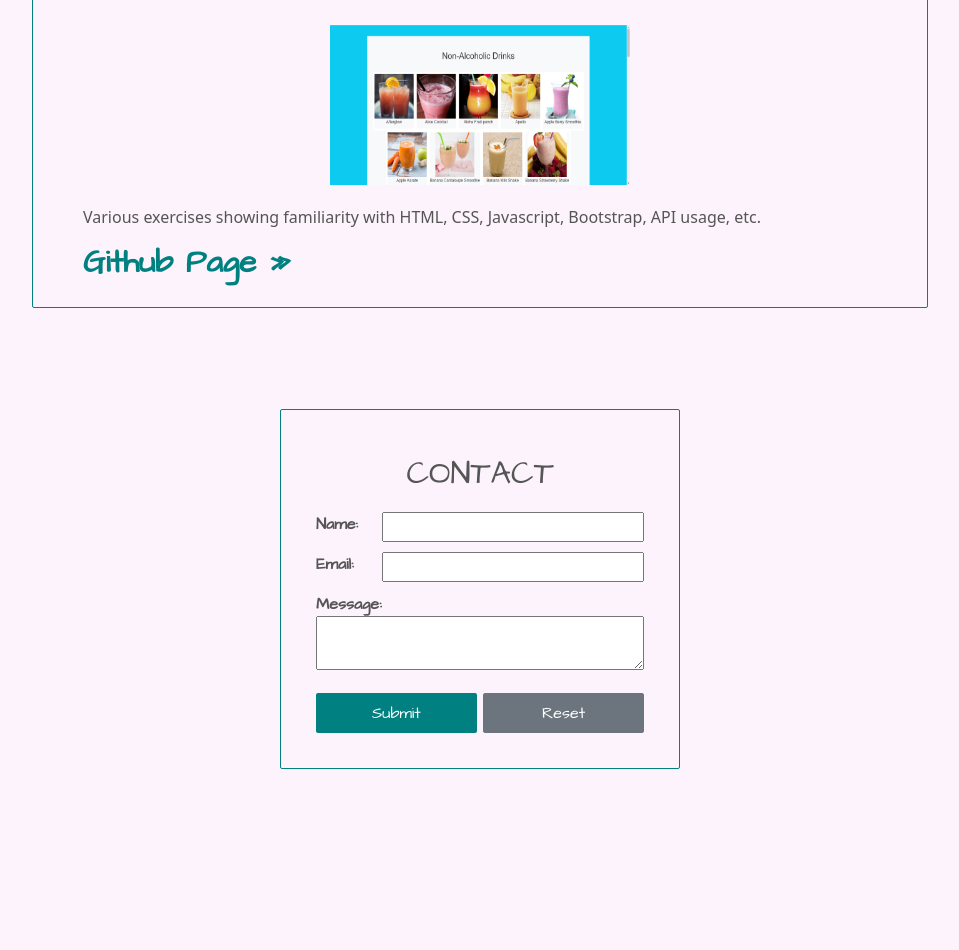
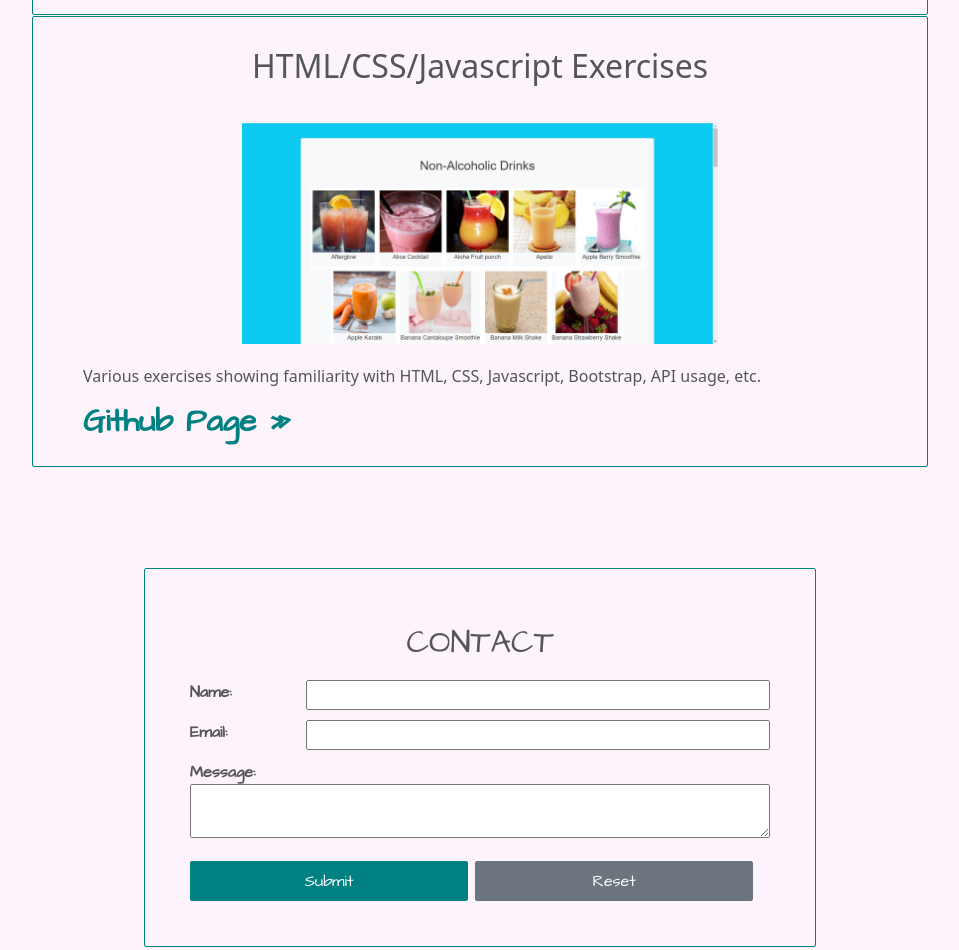
Before and after one commit to rrandall0503/webdevproj, a plain HTML site: page index.html in a window 1280 px wide. Shown: the part 2211-3161 px from the top of the page, without its empty margins (160-1119 px from the left). Before the commit the page ends 3030 px from the top, so only its background shows below. Drawn offline with nearby package versions, Linux system fonts and the light colour scheme.

Commit message:
minor format changes, swap photo

```diff
--- a/index.html
+++ b/index.html
@@ -87,9 +87,9 @@
             <h3 class="heading">PROJECTS</h3>
             <div class="card">
               <h2 class="cardHeading">The Glass Plate Game: Web Version</h2>
-              <img class="projectPic" src="gpgImg.png" alt="snapshot of the Glass Plate Game">
+              <img class="projectPic" src="gpgimage.jpg" alt="snapshot of the Glass Plate Game">
               <div><i>“The object of playing the game is to spark creative and interesting conversation between the players.”</i>
-                   <a id="gpglink" href="https://glassplategame.com"> - www.glassplategame.com</a>
+                   <a id="gpglink" href="https://glassplategame.com"> -www.glassplategame.com</a>
               </div>
               <div>
                    Our objective when creating the online version of the Glass Plate Game was to stay as true to the
--- a/stylesheet.css
+++ b/stylesheet.css
@@ -66,18 +66,14 @@ img {
 }
 
 .projectPic {
-    width: 200px;
-    height: 200px;
+    width: 60%;
+    height: 50%;
     padding-bottom: 20px;
     padding-top: 20px;
 }
 
 a {
     color: teal;
-}
-
-#exercisePic {
-    width: 300px;
 }
 
 .github {
@@ -106,10 +102,10 @@ textarea {
 
 .form {
     margin: 0 auto;
-    width: 400px;
+    width: 75%;
     border: solid 1px teal;
     border-radius: 2px;
-    padding: 35px;
+    padding: 5%;
     font-family: 'Architects Daughter', cursive;
 }
 
@@ -120,7 +116,7 @@ textarea {
 .btn {
     height: 40px;
     border-style: none;
-    width: 49%;
+    width: 48%;
     border-radius: 2px;
 }
 
```
Also changed, not shown: gpgImg.png (deleted), gpgimage.jpg (added).
